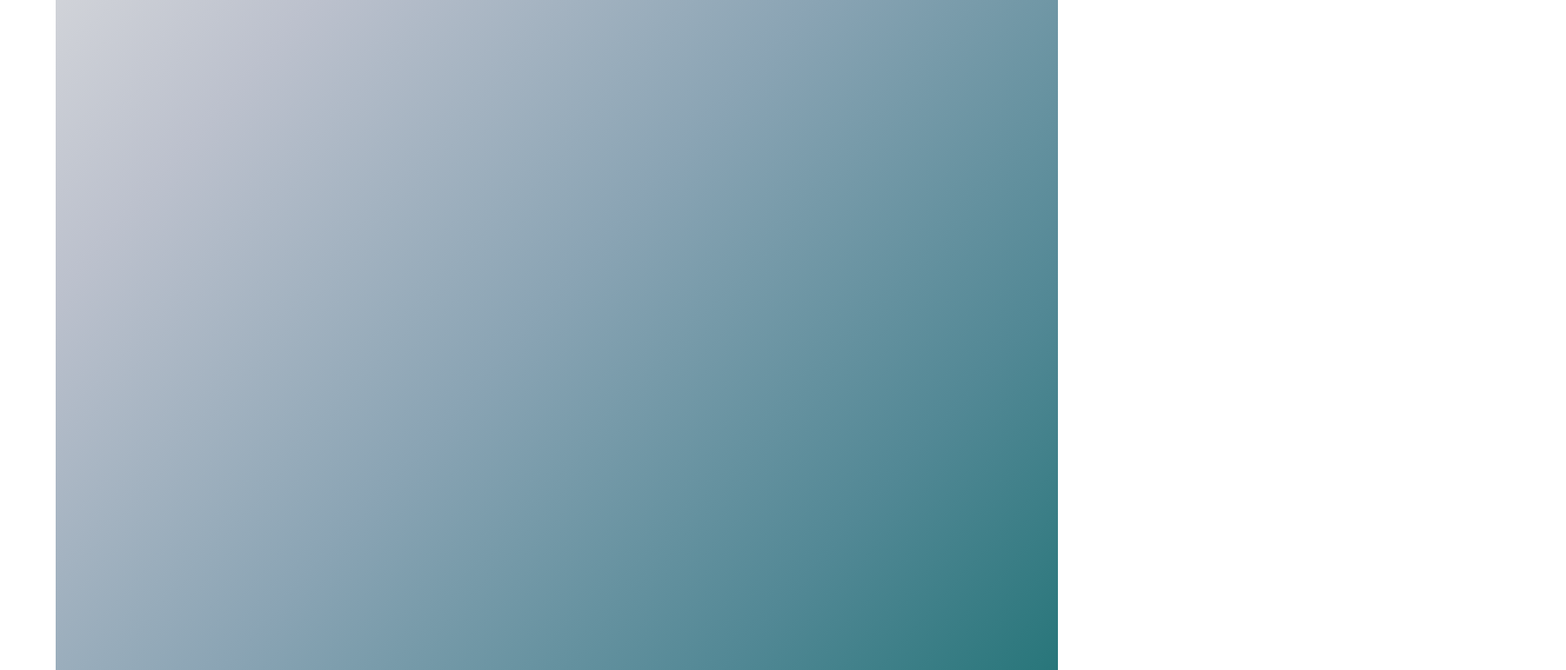
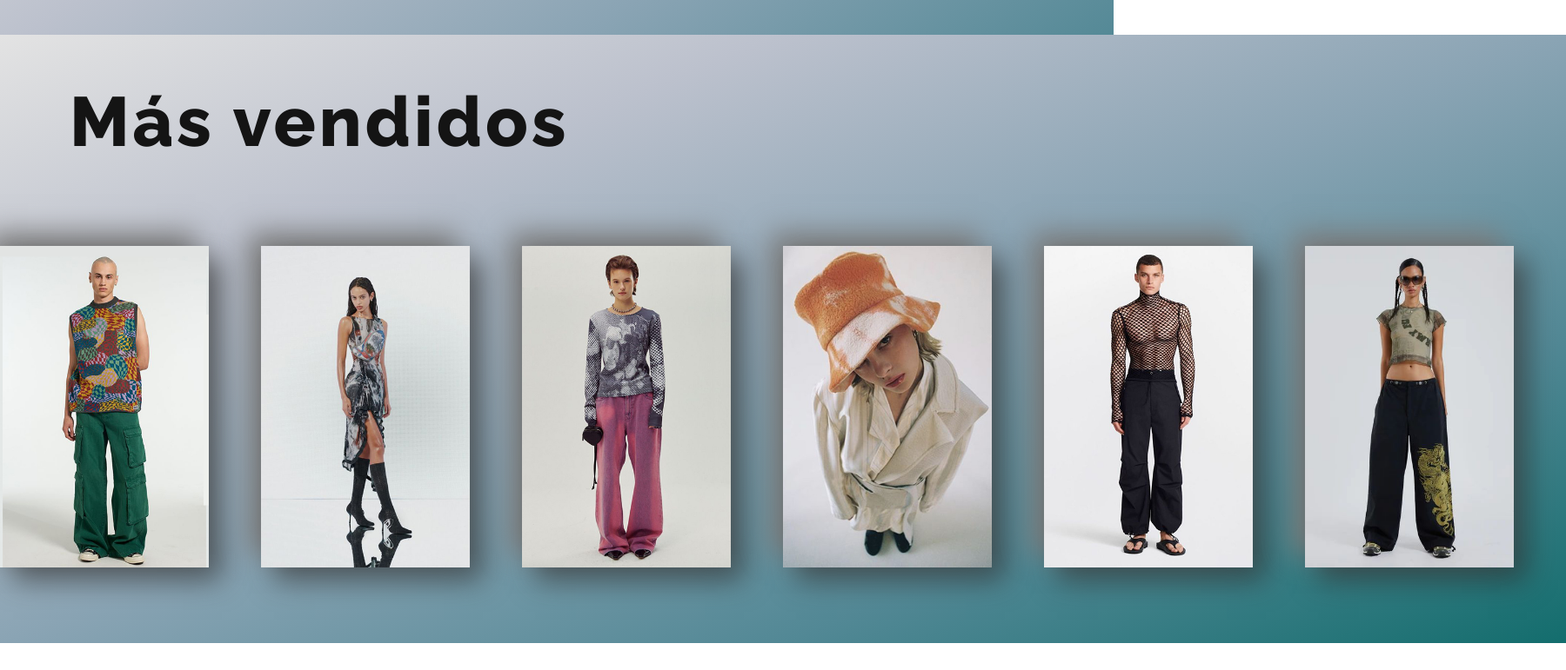
Before and after one commit to CarolinaSaleh/proyectoCoderhouse, a website: page pages/tempVerano.html in a window 1280 px wide. Shown: the part 1560-2331 px from the top of the page at 87% size, 1800 px wide, since content can reach past the window. Drawn offline with nearby package versions, Linux system fonts and the light colour scheme; files whose address does not match are found by name.

Commit message:
mainTemporadaDeVeranoCambios

```diff
--- a/pages/tempVerano.html
+++ b/pages/tempVerano.html
@@ -88,6 +88,52 @@
                     <div class="background-rectangle"></div>
                 </section>
 
+                <div id="carouselExampleIndicators" class="cuadradoPrincipal">
+                    <h2>Más vendidos</h2>
+                    <!-- se baja al hacer click pero lei que lo puedo arreglar con js y todavía no se -->
+                    <div class="slide-contenedor">
+                        <span class="slider-span" id="slider-span1"></span>
+                        <span class="slider-span" id="slider-span2"></span>
+                        <span class="slider-span" id="slider-span3"></span>
+                        <span class="slider-span" id="slider-span4"></span>
+                        <span class="slider-span" id="slider-span5"></span>
+                        <span class="slider-span" id="slider-span6"></span>
+                        <span class="slider-span" id="slider-span7"></span>
+
+                        <div class="imagen-slider">
+                            <div class="slides-div" id="slide-1">
+                                <img src="./assets/carruselPrincipal1.jpg" alt="" class="img" id="img1">
+                                <a href="#slider-span1" class="button" id="button-1"></a>
+                            </div>
+                            <div class="slides-div" id="slide-2">
+                                <img src="./assets/carruselPrincipal2.jpg" alt="" class="img" id="img2">
+                                <a href="#slider-span2" class="button" id="button-2"></a>
+                            </div>
+                            <div class="slides-div" id="slide-3">
+                                <img src="./assets/carruselPrincipal3.jpg" alt="" class="img" id="img3">
+                                <a href="#slider-span3" class="button" id="button-3"></a>
+                            </div>
+                            <div class="slides-div" id="slide-4">
+                                <img src="./assets/carruselPrincipal4.jpg" alt="" class="img" id="img4">
+                                <a href="#slider-span4" class="button" id="button-4"></a>
+                            </div>
+                            <div class="slides-div" id="slide-5">
+                                <img src="./assets/carruselPrincipal5.jpg" alt="" class="img" id="img5">
+                                <a href="#slider-span5" class="button" id="button-5"></a>
+                            </div>
+                            <div class="slides-div" id="slide-6">
+                                <img src="./assets/carruselPrincipal6.jpg" alt="" class="img" id="img6">
+                                <a href="#slider-span6" class="button" id="button-6"></a>
+                            </div>
+                            <div class="slides-div" id="slide-7">
+                                <img src="./assets/carruselPrincipal7.jpg" alt="" class="img" id="img7">
+                                <a href="#slider-span7" class="button" id="button-7"></a>
+                            </div>
+                        </div>
+                    </div>
+                </div>
+
+
 
     </main>
 
--- a/scss/layout/_mainTempVerano.scss
+++ b/scss/layout/_mainTempVerano.scss
@@ -52,11 +52,11 @@
     //     margin-top: -18rem;
     // }
     .background-rectangle {
-
         box-sizing: border-box;
-        width: 1800px;
-        height: 1300px; /* Ocupa toda la altura de la página */
+        position: absolute;
+        height: 800px; /* Ocupa toda la altura de la página */
         background-image: $degradeBackground; /* Agrega la imagen de fondo */
         z-index: -1; /* Coloca el rectángulo detrás del contenido */
-        margin-top: -18rem;
+        margin-top: 60rem;
+        width: 100%;
     }
```
Also changed, not shown: index.html (+1 -1 lines), css/style.css.
